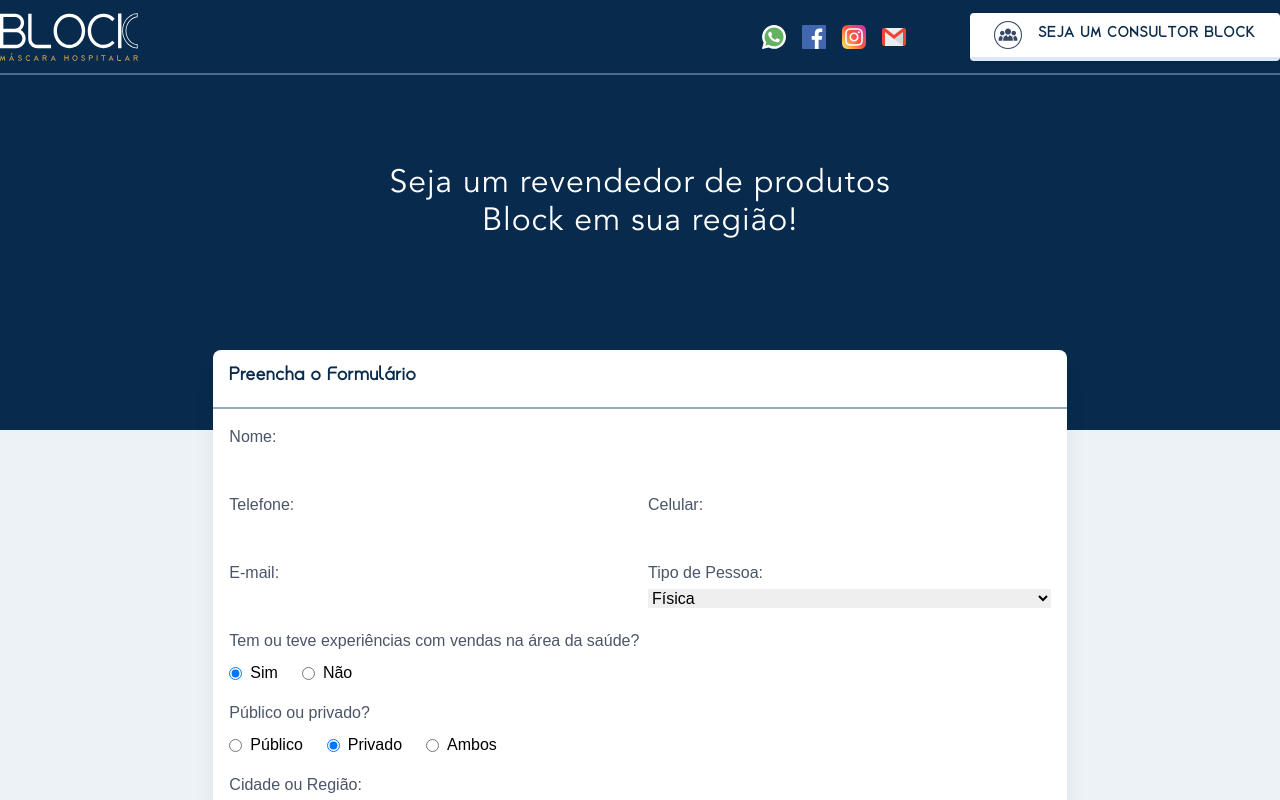
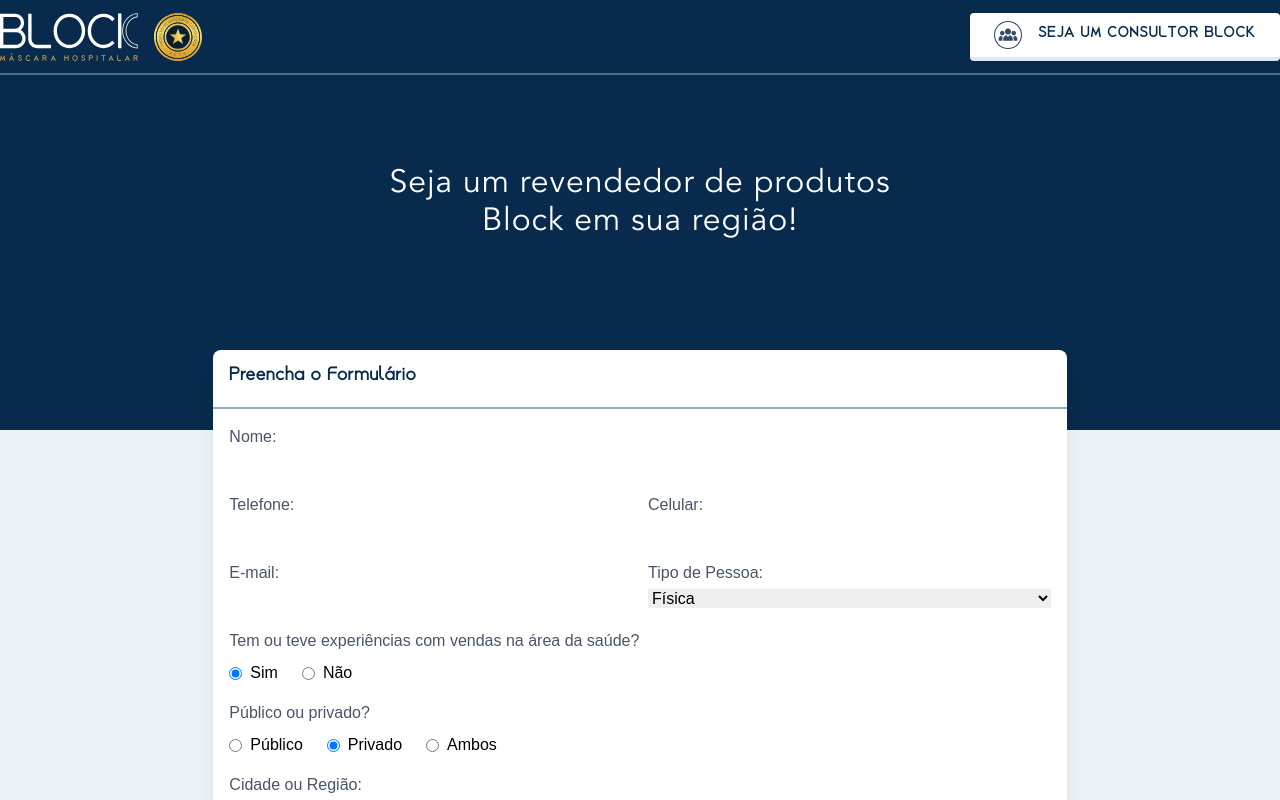
Before and after one commit to sergiooak/block-frontend, a Nuxt app: page /seja-parceiro in a window 1280 px wide. Shown: the top 800 px of the page. Built offline with nearby package versions, Linux system fonts and the light colour scheme; what @tailwindcss/custom-forms, v-mask would draw is missing.

Commit message:
added badge and fix links

```diff
--- a/components/Header.vue
+++ b/components/Header.vue
@@ -2,30 +2,26 @@
   <header>
     <div class="container mx-auto h-full flex items-center justify-center md:justify-between md:border-b-2 border-block-300">
       <div id="logoArea">
-        <nuxt-link to="/">
+        <nuxt-link to="/" class="flex">
           <img src="logo-invertida.svg" alt="Block Mascáras Hospitalares" class="h-12">
+          <img src="badge.svg" alt="Produto de qualidade certificada" class="h-12 ml-4 animated fadeInLeft">
         </nuxt-link>
       </div>
       <nav class="hidden md:flex">
         <div id="iconesSociais" class="flex items-center">
-          <ul class="flex h-6">
+          <ul class="flex h-6 animated fadeInRight">
             <li class="mr-4">
-              <a href="#" >
+              <a href="https://wa.me/5561998682121" target="_blank">
                 <img class="h-6" src="icons/social/whatsapp.svg" alt="WhatsApp">
               </a>
             </li>
             <li class="mr-4">
-              <a href="#">
-                <img class="h-6" src="icons/social/facebook.svg" alt="Facebook">
-              </a>
-            </li>
-            <li class="mr-4">
-              <a href="#">
+              <a href="https://www.instagram.com/blockmascarahospitalar/" target="_blank">
                 <img class="h-6" src="icons/social/instagram.svg" alt="Instagram">
               </a>
             </li>
-            <li class="mr-16">
-              <a href="#">
+            <li class="mr-8">
+              <a href="mailto:ddd.franco@gmail.com" target="_blank">
                 <img class="h-6" src="icons/social/gmail.svg" alt="E-mail">
               </a>
             </li>
--- a/tailwind.config.js
+++ b/tailwind.config.js
@@ -21,9 +21,16 @@ module.exports = {
             boxShadow: '0 0 0 3px rgba(55, 72, 103, 0.5)',
             borderColor: theme('colors.block.400'),
             zIndex: '+1'
+          }
+        },
+        radio:{
+          '&:focus': {
+            boxShadow: 'none',
+            borderColor: theme('colors.block.400'),
+            zIndex: '+1'
           },
           '&:checked': {
-            backgroundColor: theme('colors.block.300'),
+            backgroundColor: theme('colors.block.400'),
           },
         }
       },
```
